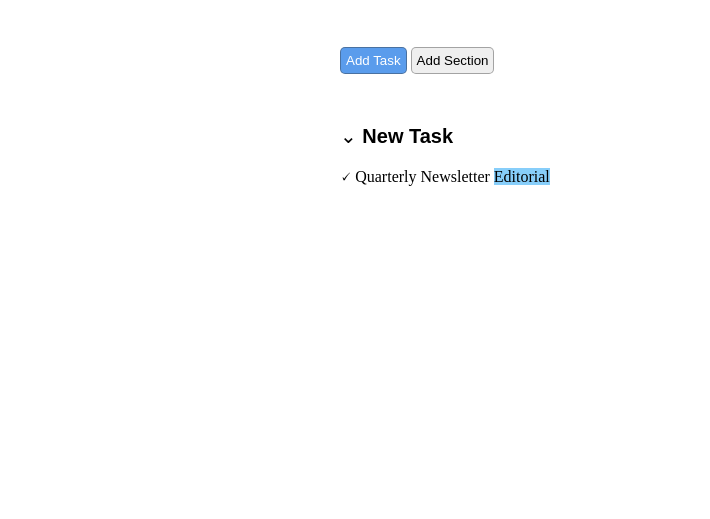
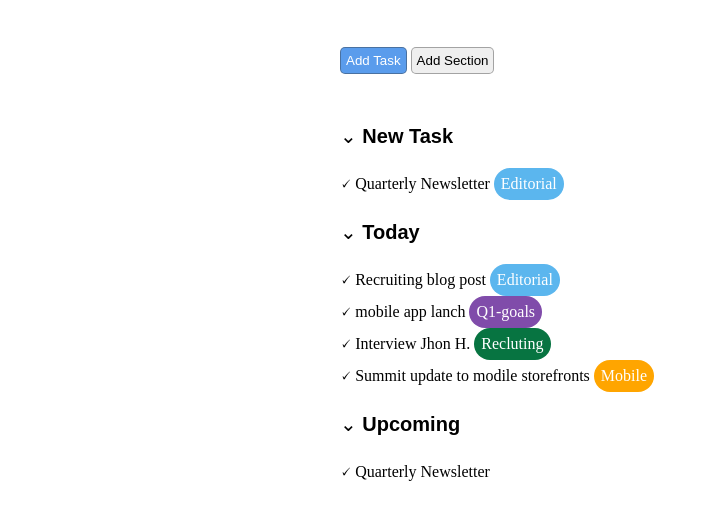
Before and after one commit to codeMatt91/html-css-toboolist, a plain HTML site: page index.html in a window 1280 px wide. Shown: the part 57-576 px from the top of the page, without its empty margins (0-710 px from the left). Drawn offline with Linux system fonts and the light colour scheme.

Commit message:
modify section Today

```diff
--- a/css/style.css
+++ b/css/style.css
@@ -49,11 +49,26 @@ button {
 }
 
 .title-list {
-   margin-bottom: 20px;
+   margin: 20px 0;
    font-family: sans-serif;
    font-size: 20px;
 }
 
 .marker {
-   background-color: lightskyblue;
+   display: inline-block;
+   color: white;
+   padding: 7px;
+   border-radius: 20px;
 }
+.blu{
+   background-color: rgb(91, 182, 238);
+}
+.violet{
+   background-color: rgb(128, 76, 170);
+}
+.green{
+   background-color: rgb(7, 116, 65);
+}
+.orange{
+   background-color: orange;
+}
--- a/index.html
+++ b/index.html
@@ -24,9 +24,19 @@
          </section>
 
          <section id="To-do-list">
-            <div>
+
                <div class="title-list"> &#8964; <strong>New Task</strong> </div>
-               <div class="check"> &#128504; Quarterly Newsletter <span class="marker"> Editorial </span> </div>
+               <div> &#128504; Quarterly Newsletter <div class="marker blu"> Editorial </div> </div>
+
+               <div class="title-list"> &#8964; <strong> Today </strong> </div>
+               <div > &#128504; Recruiting blog post  <div class="marker blu"> Editorial </div> </div>
+               <div > &#128504; mobile app lanch  <div class="marker violet"> Q1-goals </div> </div>
+               <div > &#128504; Interview Jhon H.  <div class="marker green"> Recluting </div> </div>
+               <div > &#128504; Summit update to modile storefronts  <div class="marker orange"> Mobile </div> </div>
+
+               <div class="title-list"> &#8964; <strong> Upcoming </strong> </div>
+               <span class="check"> &#128504; Quarterly Newsletter </span> <div class="marker"> Editorial </div>
+
 
             </div>
          </section>
```
